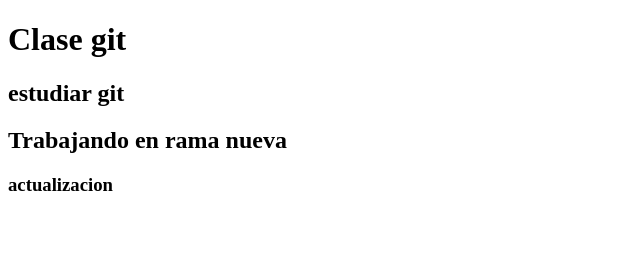
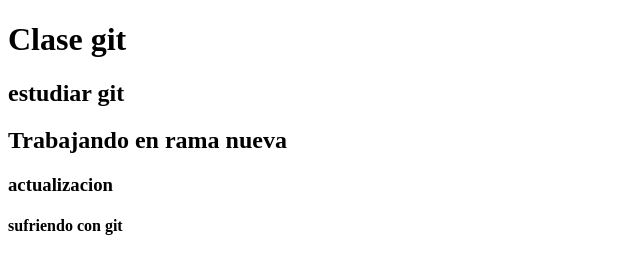
Before and after one commit to brunogianesini/Folde, a plain HTML site: page index.html in a window 1280 px wide. Shown: the whole page, without its empty margins (0-640 px from the left). Drawn offline with Linux system fonts and the light colour scheme.

Commit message:
cambio de footer

```diff
--- a/index.html
+++ b/index.html
@@ -20,6 +20,8 @@
             <h3>actualizacion</h3>
         </section>
     </main>
-    <footer></footer>
+    <footer>
+        <h4>sufriendo con git</h4>
+    </footer>
 </body>
 </html>
```
